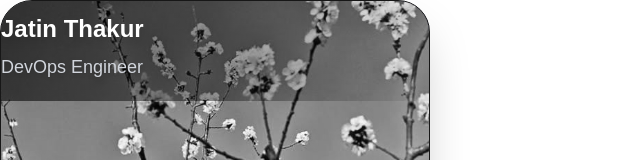
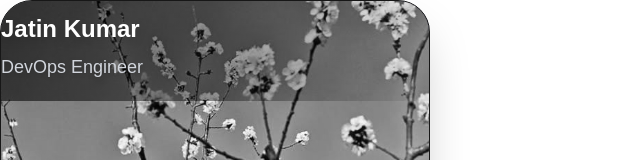
Before and after one commit to JATIN4931/devops_portfolio, a Next.js app: page /profile-card-demo in a window 1280 px wide. Shown: the top 160 px of the page, without its empty margins (0-640 px from the left). Built offline with nearby package versions, Linux system fonts and the light colour scheme.

Commit message:
Fix ProfileCard component and update landing page functionality

```diff
--- a/src/app/page.tsx
+++ b/src/app/page.tsx
@@ -8,7 +8,7 @@ import AboutSection from '@/components/AboutSection';
 import SkillsSection from '@/components/SkillsSection';
 import ProjectsSection from '@/components/ProjectsSection';
 import StatsSection from '@/components/StatsSection';
-import CertificatesSection from '@/components/CertificatesSection';
+// import CertificatesSection from '@/components/CertificatesSection';
 import BlogSection from '@/components/BlogSection';
 import ContactSection from '@/components/ContactSection';
 
@@ -35,7 +35,7 @@ export default function Home() {
           <SkillsSection />
           <ProjectsSection />
           <StatsSection />
-          <CertificatesSection />
+          {/* <CertificatesSection /> */}
           <BlogSection />
           <ContactSection />
         </>
--- a/src/components/ProfileCard.tsx
+++ b/src/components/ProfileCard.tsx
@@ -1,8 +1,9 @@
+"use client";
+
 import React, { useRef } from "react";
-import { useRouter } from 'next/navigation';
 
 const PROFILE = {
-  name: "Jatin Thakur",
+  name: "Jatin Kumar",
   title: "DevOps Engineer",
   avatarUrl: "/pr.jpg",
   handle: "welcome to my portfolio",
```
